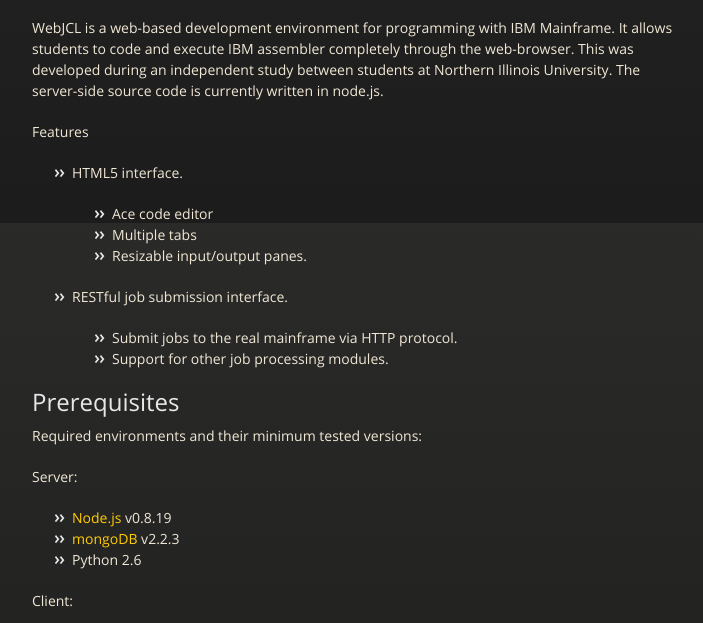
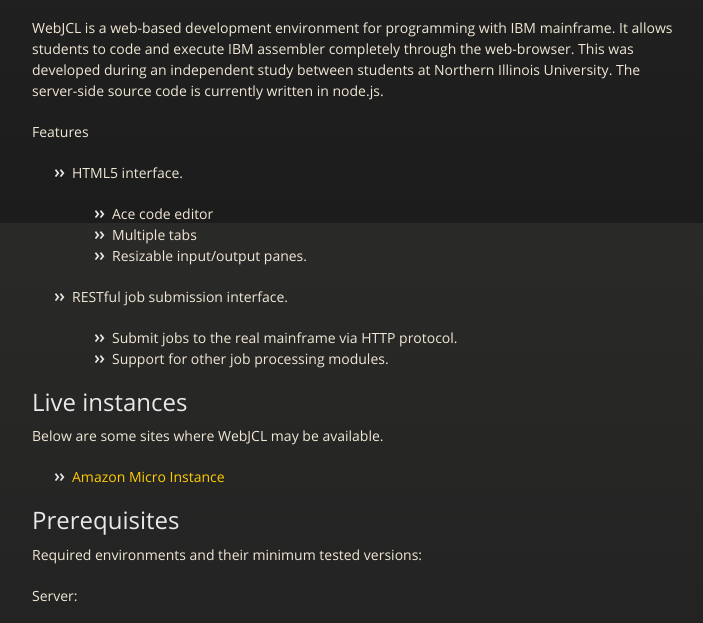
Before and after one commit to niumainframe/webjcl, a plain HTML site: page index.html in a window 1280 px wide. Shown: the part 577-1200 px from the top of the page, without its empty margins (283-986 px from the left). Drawn offline with nearby package versions, Linux system fonts and the light colour scheme.

```diff
--- a/index.html
+++ b/index.html
@@ -40,7 +40,7 @@
 
         <p><img src="http://niumainframe.github.io/webjcl/images/webjcl-screenshot.png" alt="WebJCL Screenshot"></p>
 
-<p>WebJCL is a web-based development environment for programming with IBM Mainframe. It allows students to code and execute IBM assembler completely through the web-browser.  This was developed during an independent study between students at Northern Illinois University.  The server-side source code is currently written in node.js.</p>
+<p>WebJCL is a web-based development environment for programming with IBM mainframe. It allows students to code and execute IBM assembler completely through the web-browser.  This was developed during an independent study between students at Northern Illinois University.  The server-side source code is currently written in node.js.</p>
 
 <p>Features</p>
 
@@ -62,6 +62,12 @@
 <li>Support for other job processing modules.</li>
 </ul>
 </li>
+</ul><h2>Live instances</h2>
+
+<p>Below are some sites where WebJCL may be available.  </p>
+
+<ul>
+<li><a href="http://ec2-23-23-1-225.compute-1.amazonaws.com/">Amazon Micro Instance</a></li>
 </ul><h2>Prerequisites</h2>
 
 <p>Required environments and their minimum tested versions: </p>
@@ -85,8 +91,6 @@
 </ul>
 </li>
 </ul><h2>Install</h2>
-
-<p>Note: the up-to-date installation instructions will probably in in the <a href="https://github.com/niumainframe/webjcl/blob/master/README.md">README.md</a> file in the source code.</p>
 
 <p>To obtain the source code, either download the archive file of your choice from this GitHub repository or run the following command in the directory you wish to install WebJCL.</p>
 
```
Also changed, not shown: params.json (+1 -1 lines).
